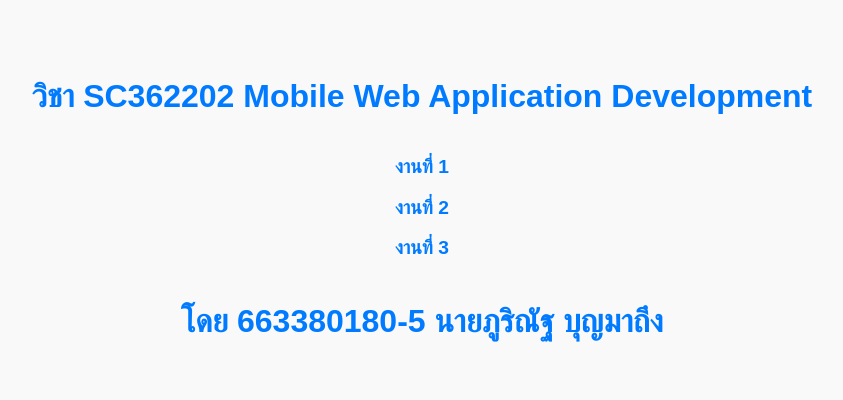
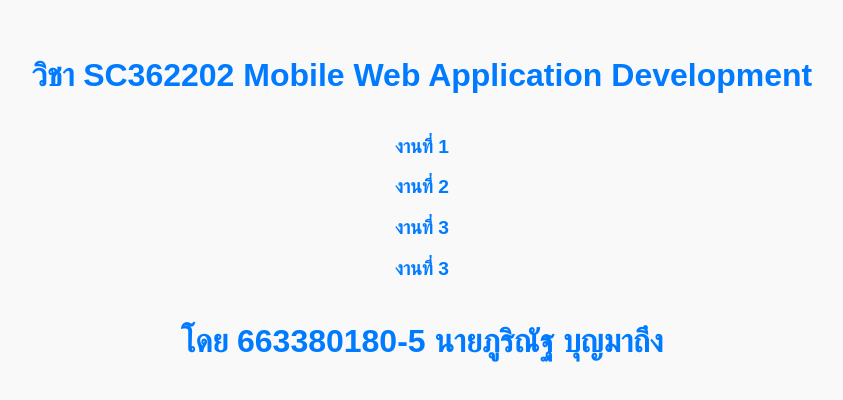
Before and after one commit to Phurinatbo/SC362202_MobileWeb, a plain HTML site: page index.html in a window 1280 px wide. Shown: the part 192-592 px from the top of the page, without its empty margins (218-1061 px from the left). Drawn offline with Linux system fonts and the light colour scheme.

Commit message:
Update index.html

```diff
--- a/index.html
+++ b/index.html
@@ -12,6 +12,7 @@
         <li><a href="./Assingment1/index.html">งานที่ 1</a></li>
         <li><a href="./Assingment2/index.html">งานที่ 2</a></li>
         <li><a href="./Assingment3/index.html">งานที่ 3</a></li>
+        <li><a href="./Assingment4/index.html">งานที่ 3</a></li>
     </ul>
     <h1>โดย 663380180-5 นายภูริณัฐ บุญมาถึง</h1>
 </body>
```
